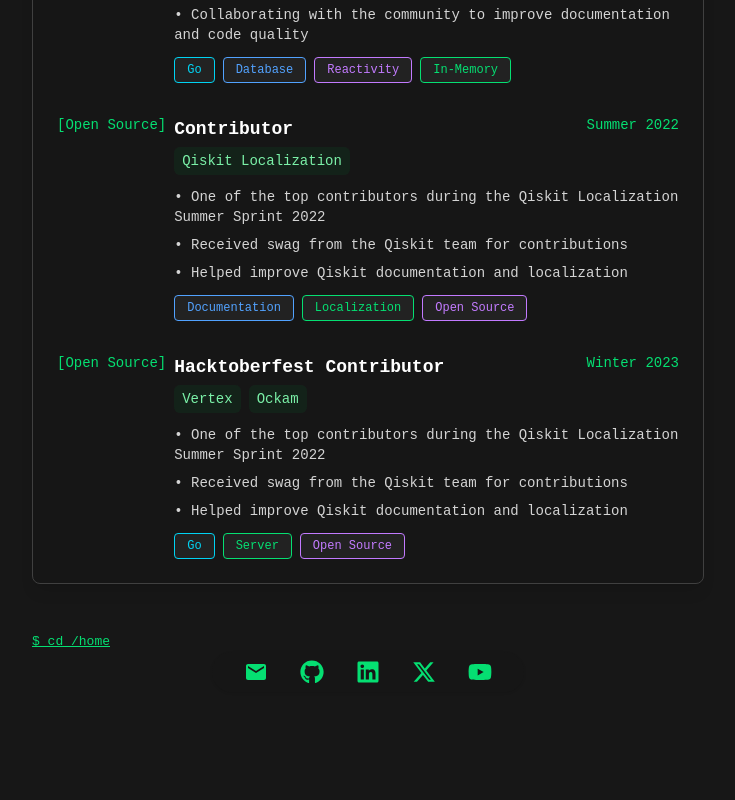
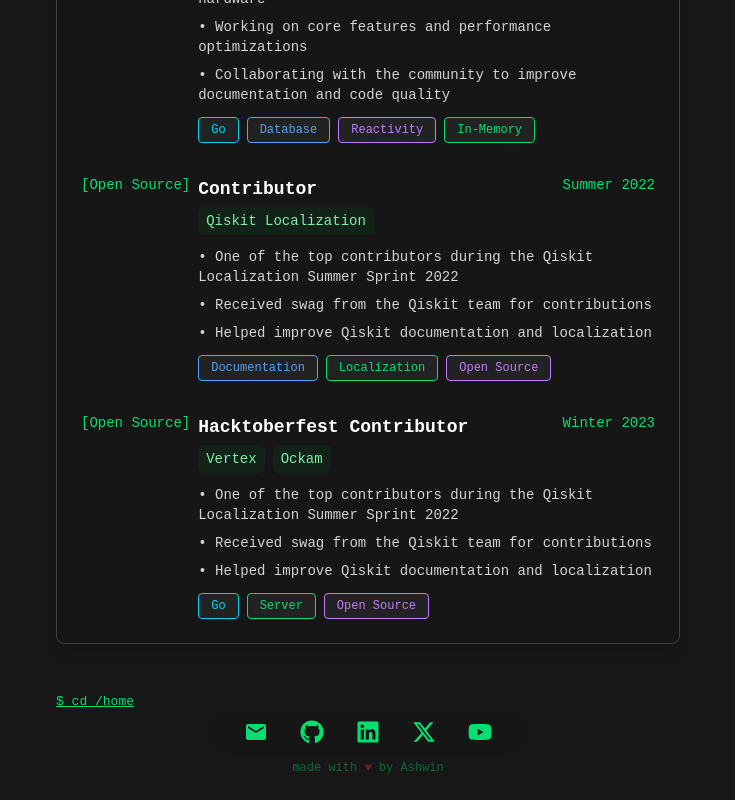
Before and after one commit to ayushxx7/ceo, a Next.js app: page /experience in a window 1280 px wide. Shown: the part 1146-1946 px from the top of the page, without its empty margins (272-1007 px from the left). Before the commit the page ends 1862 px from the top, so only its background shows below. Built offline with nearby package versions, Linux system fonts and the light colour scheme.

Commit message:
chore(footer): added footer

```diff
--- a/app/about/page.tsx
+++ b/app/about/page.tsx
@@ -100,7 +100,7 @@
   return (
     <div className="flex justify-center relative">
       {/* Main Content */}
-      <div className="flex-1 max-w-2xl space-y-6">
+      <div className="flex-1 max-w-2xl space-y-6 px-4 sm:px-6">
         {/* Whoami Section */}
         <ShellBox id="whoami">
           <div className="flex justify-between items-center">
--- a/app/experience/page.tsx
+++ b/app/experience/page.tsx
@@ -177,7 +177,7 @@
 export default function ExperiencePage() {
   return (
     <div className="flex justify-center relative">
-      <div className="flex-1 max-w-2xl space-y-6">
+      <div className="flex-1 max-w-2xl space-y-6 px-4 sm:px-6">
         {/* Work Experience Section */}
         <ShellBox id="experience">
           <div className="flex justify-between items-center">
--- a/app/layout.tsx
+++ b/app/layout.tsx
@@ -8,8 +8,8 @@
 import Link from 'next/link';
 
 export const metadata: Metadata = {
-  title: 'MacOS Dev Portfolio',
-  description: 'Geeky portfolio inspired by MacOS',
+  title: 'Ashwin Kulkarni',
+  description: 'personal portfolio of Ashwin describing his work experience, projects, and blogs',
 }
 
 export const viewport = "width=device-width, initial-scale=1";
@@ -38,7 +38,8 @@
         <div className="flex-1 flex flex-col">
           {children}
         </div>
-        <footer className="w-full flex justify-center mt-auto pb-4 md:pb-6 relative z-20 px-4">
+        <footer className="w-full flex flex-col items-center mt-auto pb-4 md:pb-6 relative z-20 px-4">
+          {/* Social Icons */}
           <div className="flex gap-4 md:gap-8 font-mono text-green-400 text-xl md:text-2xl bg-neutral-900/80 rounded-full px-6 md:px-8 py-2 shadow-sm relative">
             <a href="mailto:ashwin.kulkarni128@gmail.com" className="hover:text-green-300 transition-colors cursor-pointer relative z-10"><MdEmail /></a>
             <a href="https://github.com/AshwinKul28" target="_blank" rel="noopener noreferrer" className="hover:text-green-300 transition-colors cursor-pointer relative z-10"><FaGithub /></a>
@@ -46,6 +47,11 @@
             <a href="https://twitter.com/AshwinKUlkarni4" target="_blank" rel="noopener noreferrer" className="hover:text-green-300 transition-colors cursor-pointer relative z-10"><FaXTwitter /></a>
             <a href="https://www.youtube.com/@ashwin.kulkarni" target="_blank" rel="noopener noreferrer" className="hover:text-green-300 transition-colors cursor-pointer relative z-10"><FaYoutube /></a>
           </div>
+
+          {/* Made with love text */}
+          <div className="text-green-400 text-xs font-mono mt-2 opacity-40">
+            made with <span className="text-red-500">♥</span> by Ashwin
+          </div>
         </footer>
       </body>
     </html>
```
